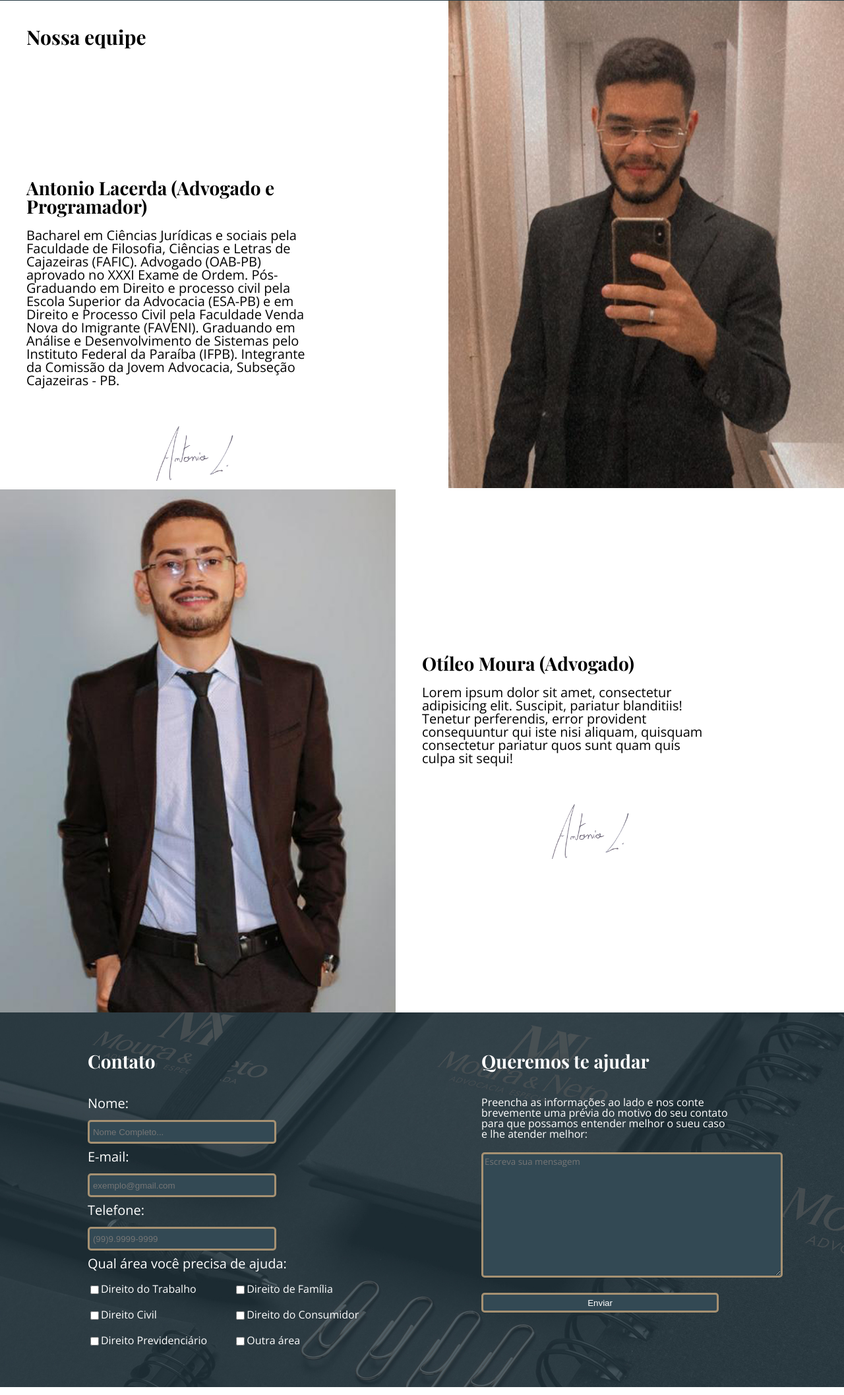
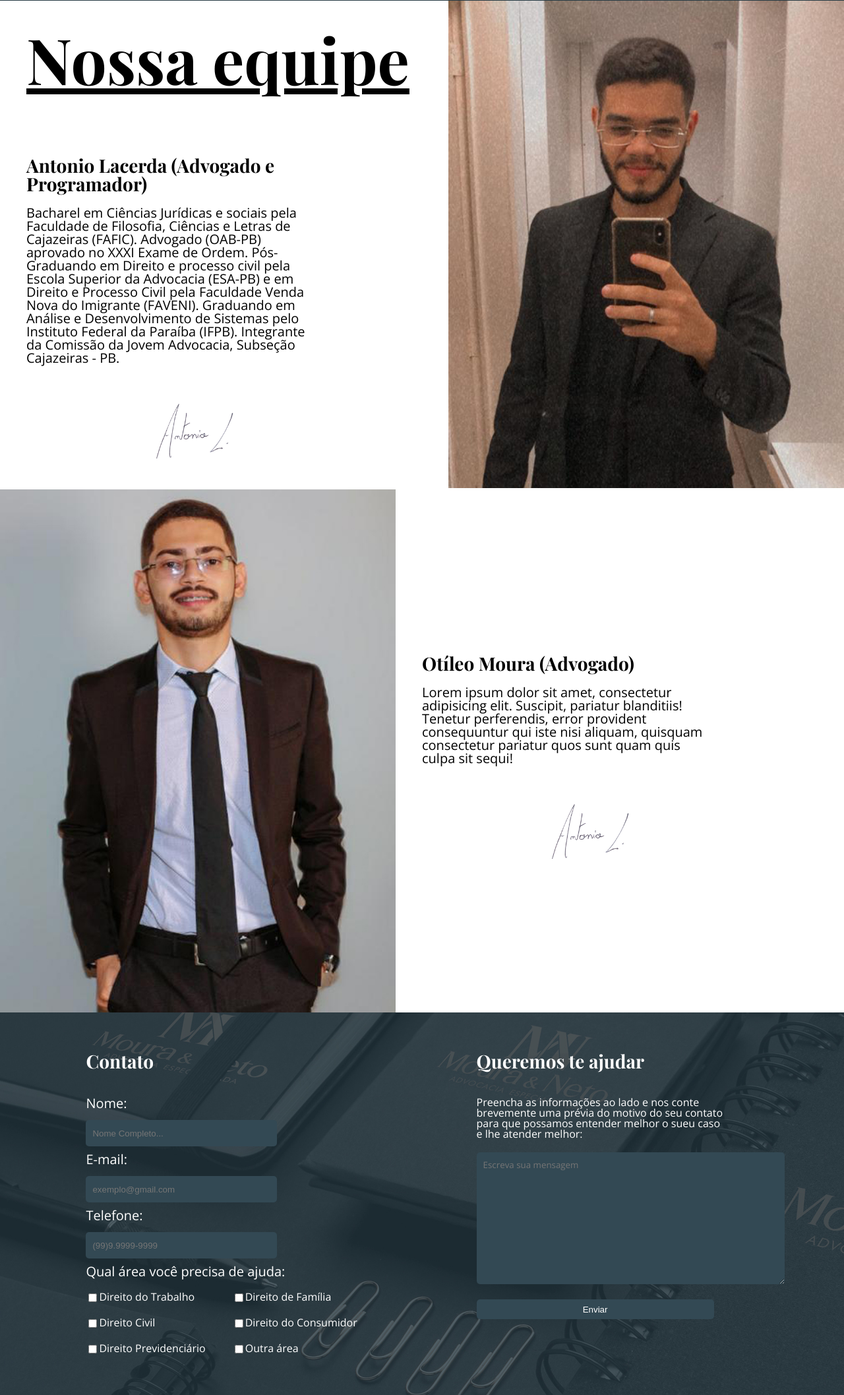
Before and after one commit to AntLacerda/moura-neto, a plain HTML site: page index.html in a window 1280 px wide. Shown: the part 1921-4036 px from the top of the page at 66% size. Drawn offline with nearby package versions, Linux system fonts and the light colour scheme.

Commit message:
:lipstick: feat: Estilização CSS de conteúdos
Alterando posições para relative, aumentando texto da equipe e colocando uma linha abaixo, diminuindo tamanho da margem do texto da equipe, alterando borda do contato para none e quando receber foco cria-se uma borda branca ao redor.

```diff
--- a/style.css
+++ b/style.css
@@ -188,11 +188,13 @@ html{
 }
 
 .titulo_pag_04{
+    position: relative;
     font-family: 'Playfair Display', serif;
-    font-size: 30px;
+    font-size: 6em;
     font-weight: bold;
     margin-top: 40px;
     margin-left: 40px;
+    text-decoration: underline black;
 }
 
 .imagem_pag_04{
@@ -205,7 +207,7 @@ html{
 }
 
 .texto_pag_04{
-    margin: 200px 200px 40px 40px;
+    margin: 100px 200px 40px 40px;
 }
 
 .texto_pag_04 h2{
@@ -286,10 +288,11 @@ html{
     width: 270px;
     height: 20px;
     background-color:#334954;
-    border: solid 3px #a69172;
+    border: none;
     border-radius: 5px;
-    padding: 5px;
+    padding: 10px;
     margin-bottom: 10px;
+
 }
 
 .alinhamento_contato_03{
@@ -336,10 +339,18 @@ html{
     font-family: 'Open Sans', sans-serif;
     margin-left: 40px;
     margin-top: 20px;
-    border: #a69172 solid 3px;
+    border: none;
     border-radius: 5px;
     background-color: #334954;
     font-weight: lighter;
+    padding: 10px;
+}
+
+.texto_contato_pt2 textarea:focus,
+.alinhamento_contato_02 input:focus,
+.botao_submit:active{
+    border-color: #a69172;
+
 }
 
 .alinhamento_final{
@@ -350,7 +361,7 @@ html{
 
 .botao_submit{
     width: 360px;
-    border: #a69172 solid 3px;
+    border: none;
     background-color: #334954;
     color: white;
     height: 30px;
```
